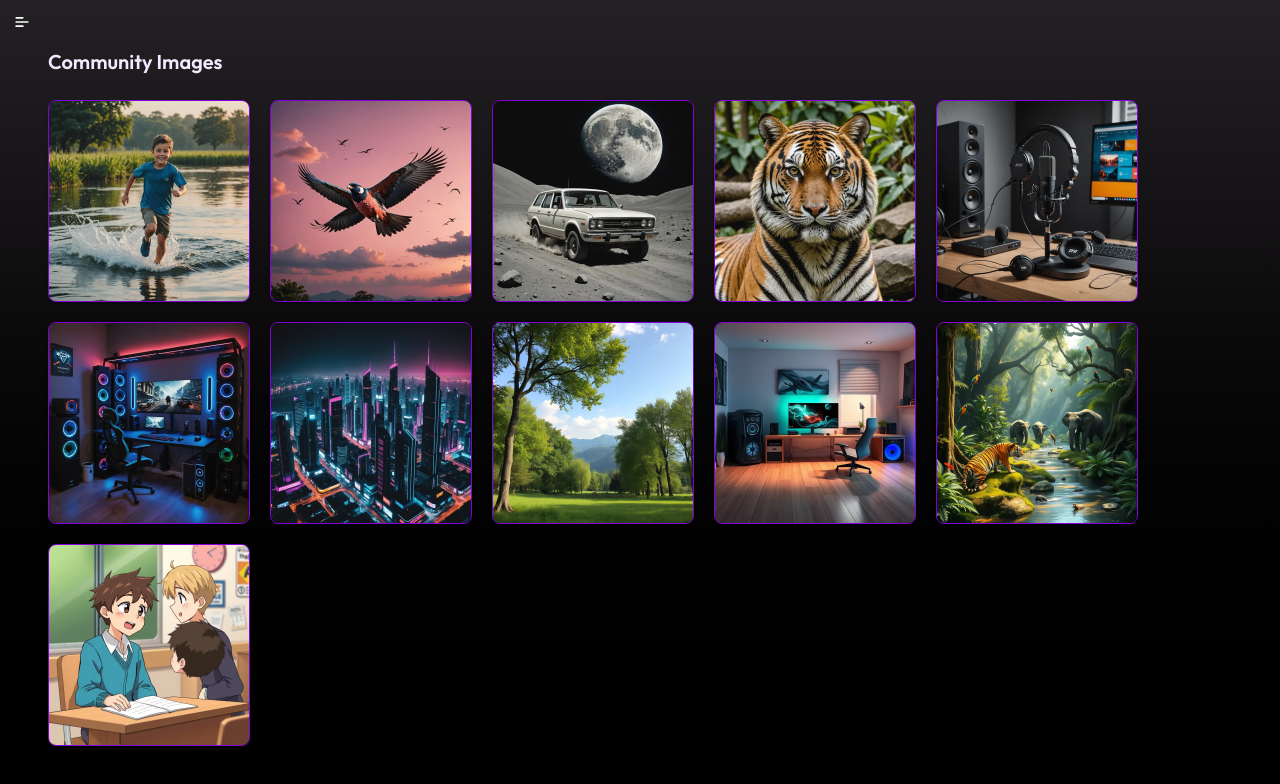
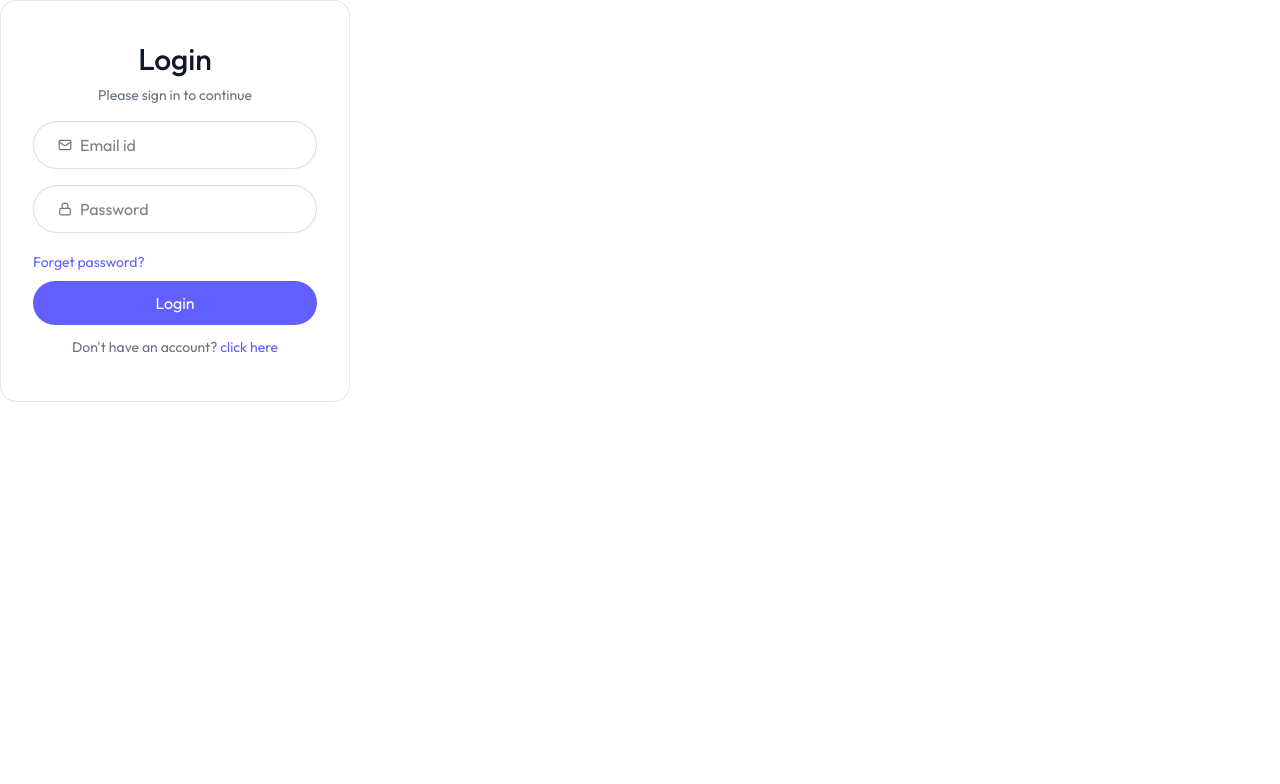
Before and after one commit to S-Munawar/QuickGPT, a React (Vite) app in the folder client/: page /community in a window 1280 px wide. Shown: the top 784 px of the page. Built offline with nearby package versions, Linux system fonts and the light colour scheme.

Commit message:
Implemented login_page

```diff
--- a/client/src/App.tsx
+++ b/client/src/App.tsx
@@ -1,5 +1,6 @@
 
 import React from 'react'
+import { useState } from 'react';
 import Sidebar from './components/Sidebar'
 import { Route, Routes, useLocation } from 'react-router-dom'
 import ChatBox from './components/ChatBox'
@@ -8,14 +9,21 @@
 import { assets } from './assets/assets'
 import './assets/prism.css'
 import Loading from './pages/Loading'
+import Login from './pages/Login'
+import { useAppContext } from './context/AppContext';
 
 const App = () => {
 
-  const [isMenuOpen, setIsMenuOpen] = React.useState(false);
+  const [isMenuOpen, setIsMenuOpen] = useState(false);
   const {pathname} = useLocation();
+  const {user} = useAppContext(); // Replace with actual user context or state
   if (pathname === '/loading') return <Loading />;
 
   return (
+    <>
+
+
+      {user ? (
         <>
         {!isMenuOpen && <img
         src={assets.menu_icon}
@@ -23,7 +31,6 @@
         className='absolute top-3 left-3 w-5 h-5 not-dark:invert z-10 cursor-pointer'
         onClick={() => setIsMenuOpen(true)}/>
         }
-
         <div className='dark:bg-gradient-to-b from-[#242124] to-[#000000] dark:text-white'>
         <div className='flex min-h-screen w-full'>
           <Sidebar isMenuOpen={isMenuOpen} toggleMenu={() => setIsMenuOpen(!isMenuOpen)} />
@@ -39,6 +46,10 @@
         </div>
       </div>
       </>
+      ) : (
+        <Login />
+      )}
+    </>
   )
 }
 
--- a/client/src/context/AppContext.tsx
+++ b/client/src/context/AppContext.tsx
@@ -15,7 +15,7 @@
     const [theme, setTheme] = useState<string>(localStorage.getItem('theme') || 'dark');
 
     const fetchUser = async () => {
-        setUser(dummyUserData);
+        setUser(null);
     };
 
     const fetchUsersChats = async () => {
--- a/client/src/pages/Login.tsx
+++ b/client/src/pages/Login.tsx
@@ -1,11 +1,52 @@
 import React from 'react'
 
-const login = () => {
-  return (
-    <div>
-      login
-    </div>
-  )
+const Login = () => {
+
+    const [state, setState] = React.useState("login")
+
+    const [formData, setFormData] = React.useState({
+        name: '',
+        email: '',
+        password: ''
+    })
+
+    const handleSubmit = async (e: React.FormEvent<HTMLFormElement>) => {
+        e.preventDefault()
+
+    }
+
+    const handleChange = (e: React.ChangeEvent<HTMLInputElement>) => {
+        const { name, value } = e.currentTarget
+        setFormData(prev => ({ ...prev, [name]: value }))
+    }
+
+    return (
+            <form onSubmit={handleSubmit} className="sm:w-[350px] w-full text-center border border-gray-300/60 rounded-2xl px-8 bg-white">
+                <h1 className="text-gray-900 text-3xl mt-10 font-medium">{state === "login" ? "Login" : "Sign up"}</h1>
+                <p className="text-gray-500 text-sm mt-2">Please sign in to continue</p>
+                {state !== "login" && (
+                    <div className="flex items-center mt-6 w-full bg-white border border-gray-300/80 h-12 rounded-full overflow-hidden pl-6 gap-2">
+                        <svg xmlns="http://www.w3.org/2000/svg" width="16" height="16" viewBox="0 0 24 24" fill="none" stroke="#6B7280" strokeWidth="2" strokeLinecap="round" strokeLinejoin="round" className="lucide lucide-user-round-icon lucide-user-round"><circle cx="12" cy="8" r="5" /><path d="M20 21a8 8 0 0 0-16 0" /></svg>
+                        <input type="text" name="name" placeholder="Name" className="border-none outline-none ring-0" value={formData.name} onChange={handleChange} required />
+                    </div>
+                )}
+                <div className="flex items-center w-full mt-4 bg-white border border-gray-300/80 h-12 rounded-full overflow-hidden pl-6 gap-2">
+                    <svg xmlns="http://www.w3.org/2000/svg" width="14" height="14" viewBox="0 0 24 24" fill="none" stroke="#6B7280" strokeWidth="2" strokeLinecap="round" strokeLinejoin="round" className="lucide lucide-mail-icon lucide-mail"><path d="m22 7-8.991 5.727a2 2 0 0 1-2.009 0L2 7" /><rect x="2" y="4" width="20" height="16" rx="2" /></svg>
+                    <input type="email" name="email" placeholder="Email id" className="border-none outline-none ring-0" value={formData.email} onChange={handleChange} required />
+                </div>
+                <div className="flex items-center mt-4 w-full bg-white border border-gray-300/80 h-12 rounded-full overflow-hidden pl-6 gap-2">
+                    <svg xmlns="http://www.w3.org/2000/svg" width="14" height="14" viewBox="0 0 24 24" fill="none" stroke="#6B7280" strokeWidth="2" strokeLinecap="round" strokeLinejoin="round" className="lucide lucide-lock-icon lucide-lock"><rect width="18" height="11" x="3" y="11" rx="2" ry="2" /><path d="M7 11V7a5 5 0 0 1 10 0v4" /></svg>
+                    <input type="password" name="password" placeholder="Password" className="border-none outline-none ring-0" value={formData.password} onChange={handleChange} required />
+                </div>
+                <div className="mt-4 text-left text-indigo-500">
+                    <button className="text-sm" type="reset">Forget password?</button>
+                </div>
+                <button type="submit" className="mt-2 w-full h-11 rounded-full text-white bg-indigo-500 hover:opacity-90 transition-opacity">
+                    {state === "login" ? "Login" : "Sign up"}
+                </button>
+                <p onClick={() => setState(prev => prev === "login" ? "register" : "login")} className="text-gray-500 text-sm mt-3 mb-11">{state === "login" ? "Don't have an account?" : "Already have an account?"} <a href="#" className="text-indigo-500 hover:underline">click here</a></p>
+            </form>
+    )
 }
 
-export default login
+export default Login
```
Lines whose indentation alone changed are shown as unchanged.
